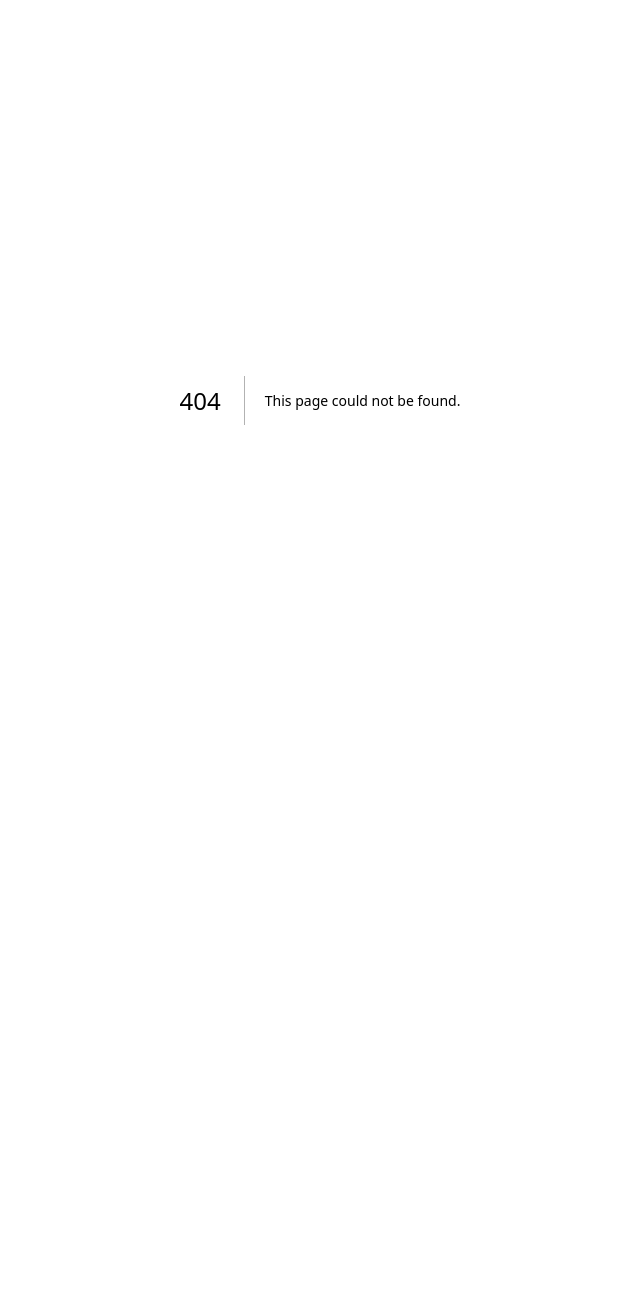
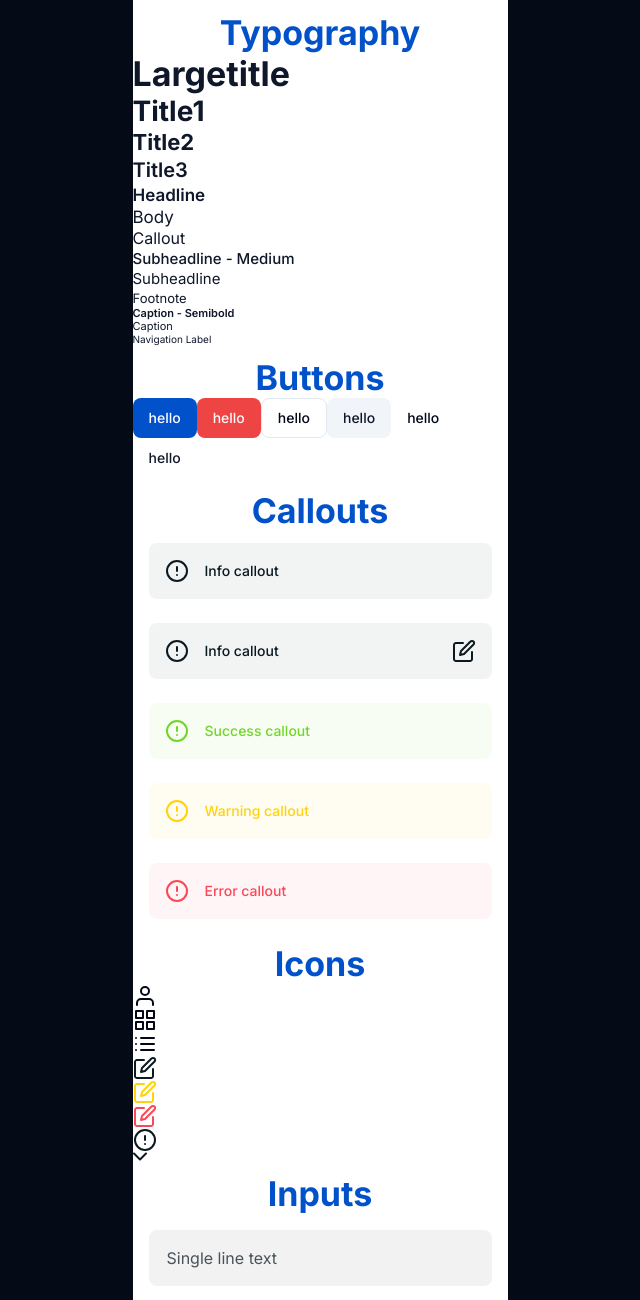
Before and after one commit to codersforcauses/penni, a Next.js app in the folder client/: page /component-showcase in a window 1280 px wide. Before the commit this address had no page. Shown: the top 1300 px of the page, without its empty margins (320-960 px from the left). Before the commit the page ends 800 px from the top, so only its background shows below. Built offline with nearby package versions, Linux system fonts and the light colour scheme.

Commit message:
added some components

```diff
--- /dev/null
+++ b/client/src/pages/component-showcase.tsx
@@ -0,0 +1,134 @@
+import BottomNav from "@/components/ui/bottom-nav";
+import { Button } from "@/components/ui/button";
+import {
+  ErrorCallout,
+  InfoCallout,
+  SuccessCallout,
+  WarningCallout,
+} from "@/components/ui/callout";
+import {
+  DropdownIcon,
+  EditIcon,
+  InfoIcon,
+  MarketIcon,
+  MeIcon,
+  MyTasksIcon,
+} from "@/components/ui/icons";
+import {
+  DropdownInput,
+  ParagraphInput,
+  SingleLineInput,
+} from "@/components/ui/inputs";
+
+function ComponentSection({
+  title,
+  children,
+}: {
+  title: string;
+  children: React.ReactNode;
+}) {
+  return (
+    <div className="my-3">
+      <h1 className="largetitle w-full text-center text-penni-main">{title}</h1>
+      {children}
+    </div>
+  );
+}
+
+export default function ComponentShowcase() {
+  return (
+    <div className="flex h-full w-screen items-center justify-center bg-penni-background-dark-mode">
+      <div className="m-0 h-auto w-[375px] bg-penni-background-light-mode">
+        <ComponentSection title="Typography">
+          <h1 className="largetitle text-primary">Largetitle</h1>
+          <h1 className="title1 text-primary">Title1</h1>
+          <h2 className="title2 text-primary">Title2</h2>
+          <h3 className="title3 text-primary">Title3</h3>
+          <h3 className="headline text-primary">Headline</h3>
+          <p className="body text-primary">Body</p>
+          <p className="callout text-primary">Callout</p>
+          <h3 className="subheadline-medium text-primary">
+            Subheadline - Medium
+          </h3>
+          <h3 className="subheadline text-primary">Subheadline</h3>
+          <p className="footnote text-primary">Footnote</p>
+          <p className="caption-semibold text-primary">Caption - Semibold</p>
+          <p className="caption text-primary">Caption</p>
+          <p className="navigationlabel text-primary">Navigation Label</p>
+        </ComponentSection>
+
+        <ComponentSection title="Buttons">
+          <Button>hello</Button>
+          <Button variant="destructive">hello</Button>
+          <Button variant="outline">hello</Button>
+          <Button variant="secondary">hello</Button>
+          <Button variant="ghost">hello</Button>
+          <Button variant="link">hello</Button>
+        </ComponentSection>
+
+        <ComponentSection title="Callouts">
+          <InfoCallout text="Info callout" />
+          <InfoCallout text="Info callout" onClick={() => {}} />
+          <SuccessCallout text="Success callout" />
+          <WarningCallout text="Warning callout" />
+          <ErrorCallout text="Error callout" />
+        </ComponentSection>
+
+        <ComponentSection title="Icons">
+          <MeIcon />
+          <MarketIcon />
+          <MyTasksIcon />
+          <EditIcon />
+          <EditIcon strokeColour="penni-alert-warning" />
+          <EditIcon strokeColour="penni-alert-error" />
+          <InfoIcon />
+          <DropdownIcon />
+        </ComponentSection>
+
+        <ComponentSection title="Inputs">
+          <SingleLineInput
+            label="Single line text"
+            onChange={() => {}}
+            value=""
+            type="text"
+          />
+          <SingleLineInput
+            label="Single line text"
+            onChange={() => {}}
+            value="with values filled in"
+            type="text"
+          />
+          <SingleLineInput
+            label="Single line price"
+            onChange={() => {}}
+            value=""
+            type="price"
+          />
+          <SingleLineInput
+            label="Single line date"
+            onChange={() => {}}
+            value=""
+            type="date"
+          />
+          <SingleLineInput
+            label="Single line password"
+            onChange={() => {}}
+            value=""
+            type="password"
+          />
+          <ParagraphInput
+            label="Paragraph"
+            value="Some sample text here"
+            onChange={() => {}}
+          />
+          <DropdownInput
+            label="Dropdown"
+            options={["hello", "yay"]}
+            value="Some option"
+            onChange={() => {}}
+          />
+        </ComponentSection>
+      </div>
+    </div>
+  );
+}
```
Also changed, not shown: 1 other file (tests, documents, lock files or other folders).
